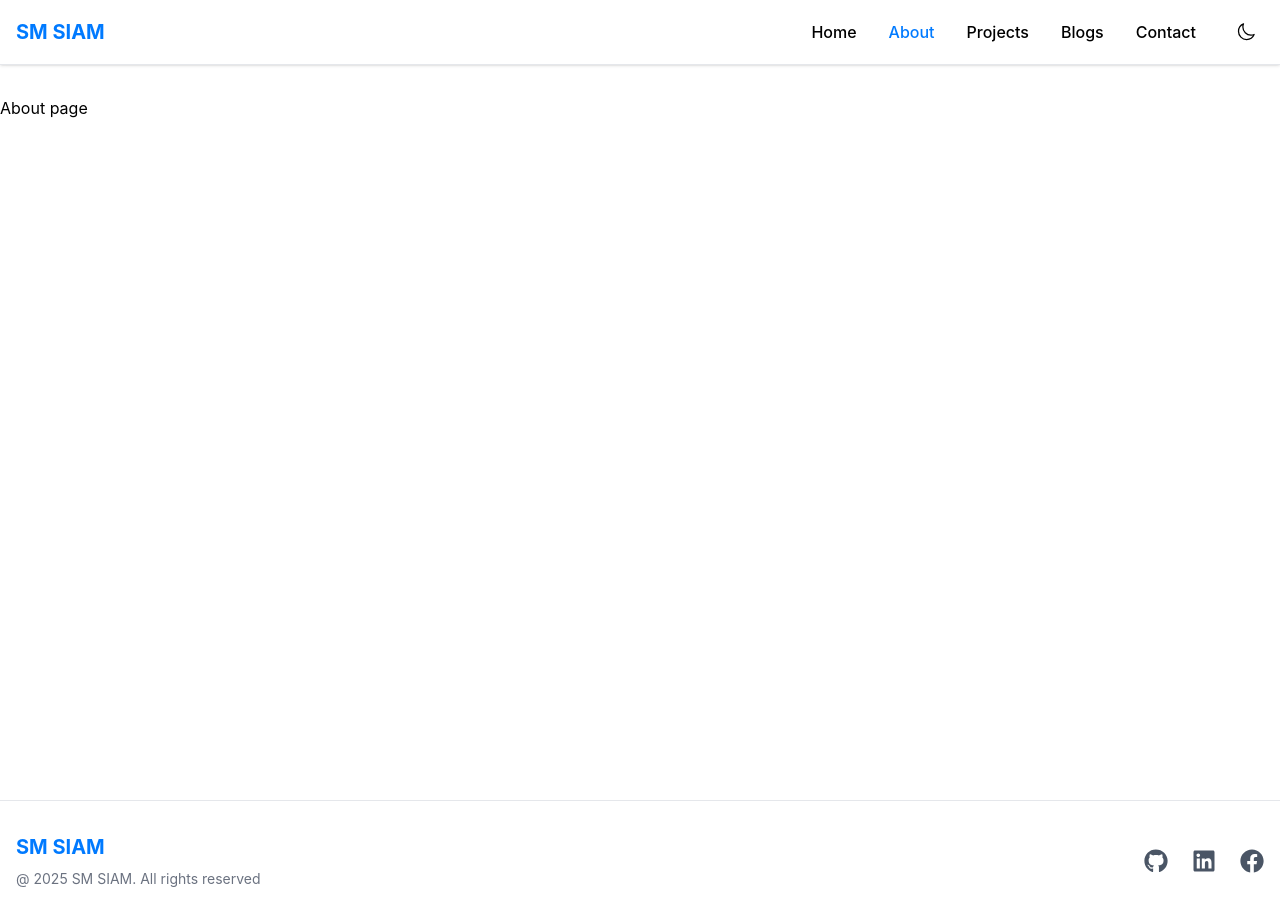
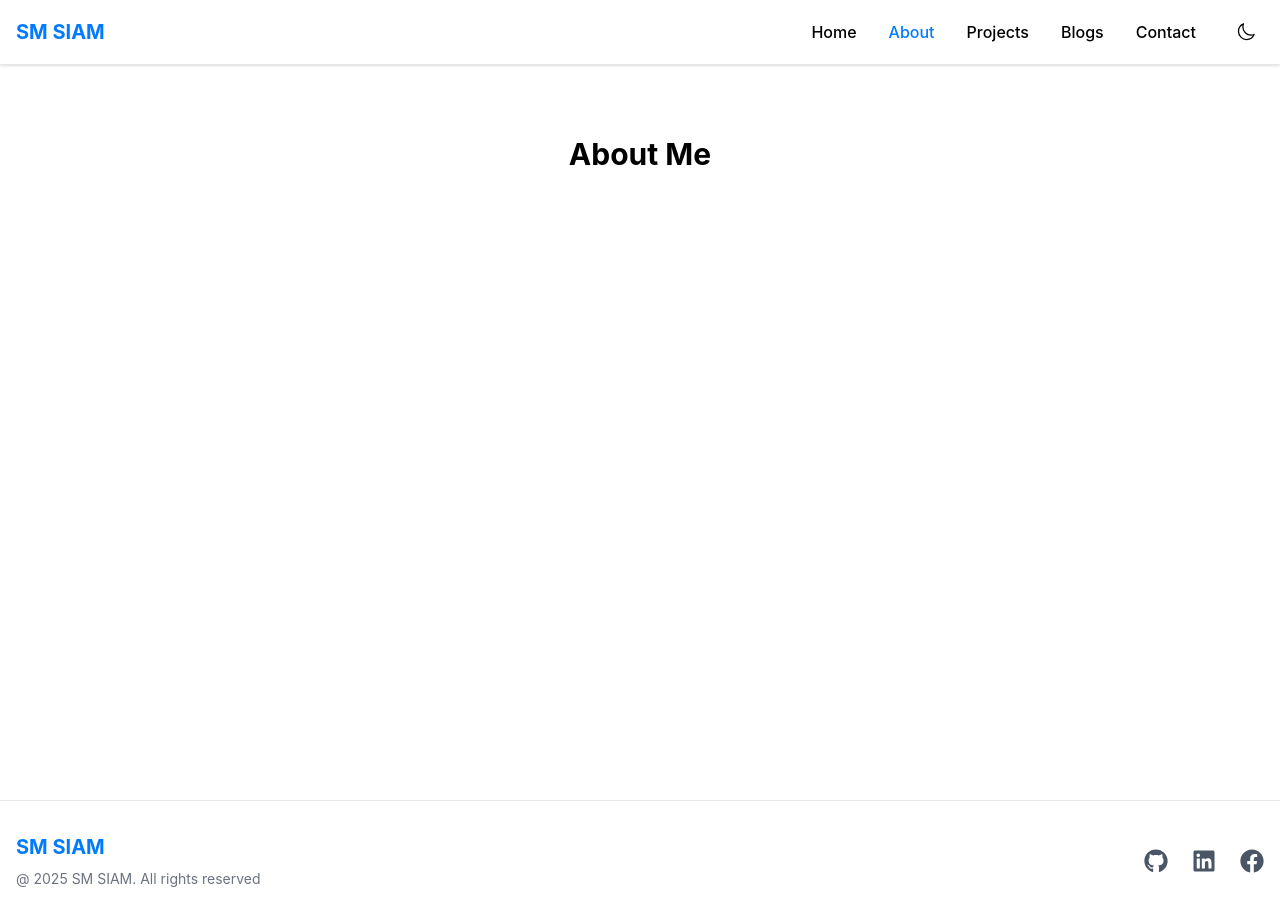
Before and after one commit to siam114/portfolio-website-nextjs, a Next.js app: page /about in a window 1280 px wide. Built offline with nearby package versions, Linux system fonts and the light colour scheme.

Commit message:
design heading on about page

```diff
--- a/src/app/about/page.tsx
+++ b/src/app/about/page.tsx
@@ -1,6 +1,8 @@
 const About = () => {
     return (
-        <div>About page</div>
+        <div className="container mx-auto max-w-7xl py-10">
+            <h1 className="text-3xl font-bold text-center mb-10">About Me</h1>
+        </div>
     )
 }
 
```
